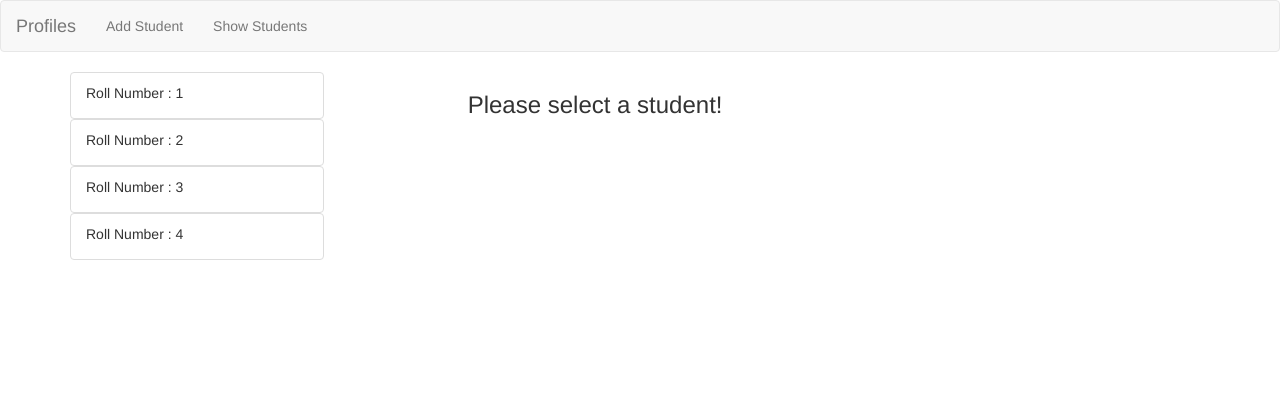
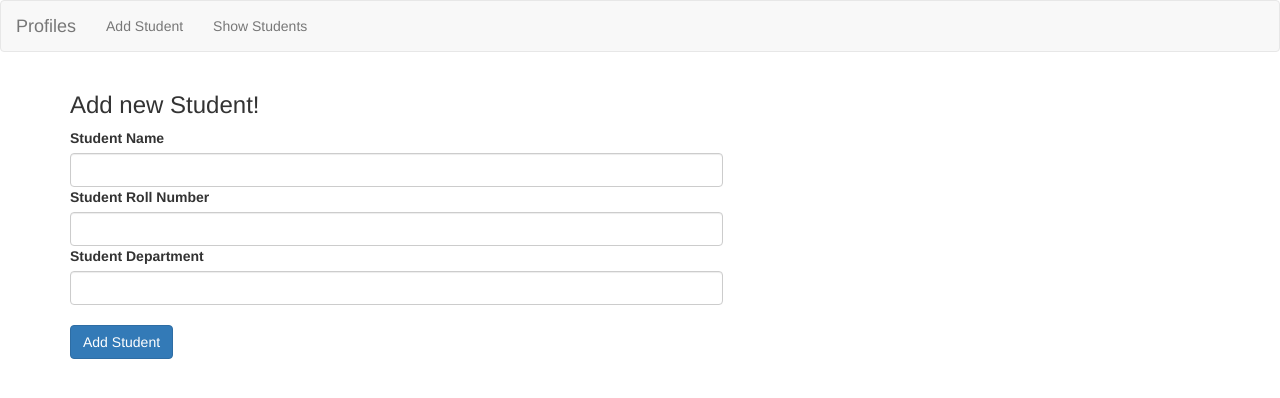
Before and after one commit to Abhinav7076/angular, an Angular app: page /input in a window 1280 px wide. Shown: the top 398 px of the page. Built offline with nearby package versions, Linux system fonts and the light colour scheme.

Commit message:
adding routing

```diff
--- a/src/app/app.component.html
+++ b/src/app/app.component.html
@@ -2,7 +2,8 @@
 <div class="container">
     <div class="row">
         <div class="col-md-7">
-            <app-home [feature]="featureSelected==='add' ? 'add' : 'show'"></app-home>
+            <!-- <app-home [feature]="featureSelected==='add' ? 'add' : 'show'"></app-home> -->
+            <router-outlet></router-outlet>
         </div>
     </div>
 </div>
--- a/src/app/app.module.ts
+++ b/src/app/app.module.ts
@@ -8,6 +8,13 @@ import { HeaderComponent } from './header/header.component';
 import { StudentProfileComponent } from './home/student-profile/student-profile.component';
 import { TakeInputComponent } from './home/take-input/take-input.component';
 import { StudentDetailComponent } from './home/student-detail/student-detail.component';
+import { RouterModule, Routes } from '@angular/router';
+
+const appRoutes: Routes = [
+  { path: '', component: HomeComponent},
+  { path: 'output', component: StudentProfileComponent},
+  { path: 'input', component: TakeInputComponent},
+]
 
 @NgModule({
   declarations: [
@@ -20,7 +27,8 @@ import { StudentDetailComponent } from './home/student-detail/student-detail.com
   ],
   imports: [
     FormsModule,
-    BrowserModule
+    BrowserModule,
+    RouterModule.forRoot(appRoutes)
   ],
   providers: [],
   bootstrap: [AppComponent]
--- a/src/app/home/student-profile/student-profile.component.ts
+++ b/src/app/home/student-profile/student-profile.component.ts
@@ -8,8 +8,10 @@ import { profile } from '../profile.model';
 })
 export class StudentProfileComponent implements OnInit {
 
-  @Input() profile: {name: string, rollno: string, department: string}
+  // @Input() profile: {name: string, rollno: string, department: string}
   @Output() student_data = new EventEmitter<profile>()
+
+  profile: {name: string, rollno: string, department: string} = {name: 'Hero', rollno: '1', department: 'Finance'}
 
   constructor() { }
 
```
